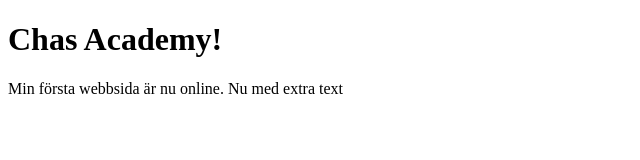
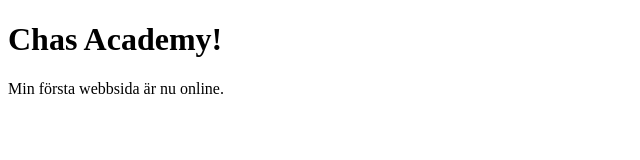
Before and after one commit to Archsam-mode/a-github, a plain HTML site: page index.html in a window 1280 px wide. Shown: the whole page, without its empty margins (0-640 px from the left). Drawn offline with Linux system fonts and the light colour scheme.

Commit message:
Third commit

```diff
--- a/index.html
+++ b/index.html
@@ -7,6 +7,6 @@
 </head>
 <body>
     <h1>Chas Academy!</h1>
-    <p>Min första webbsida är nu online. Nu med extra text</p>
+    <p>Min första webbsida är nu online.</p>
 </body>
 </html>
```
